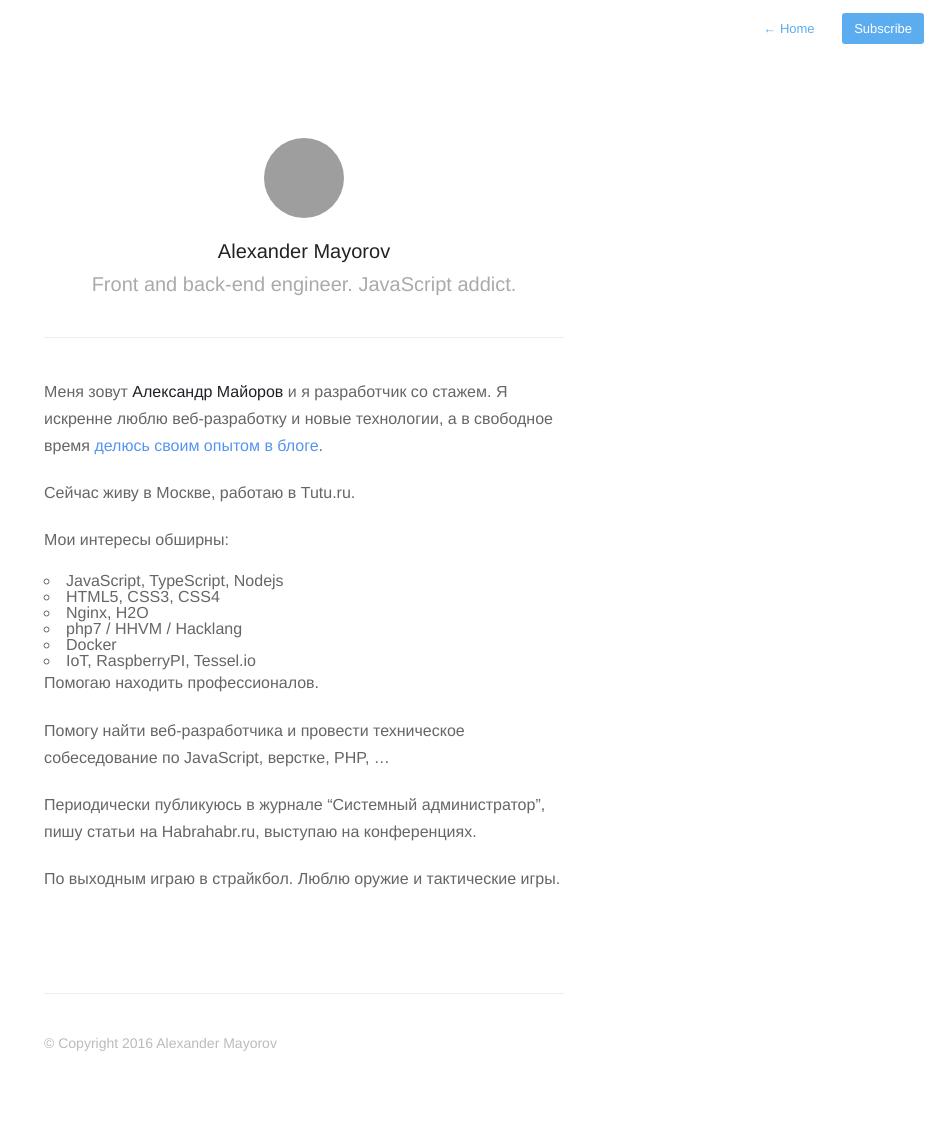
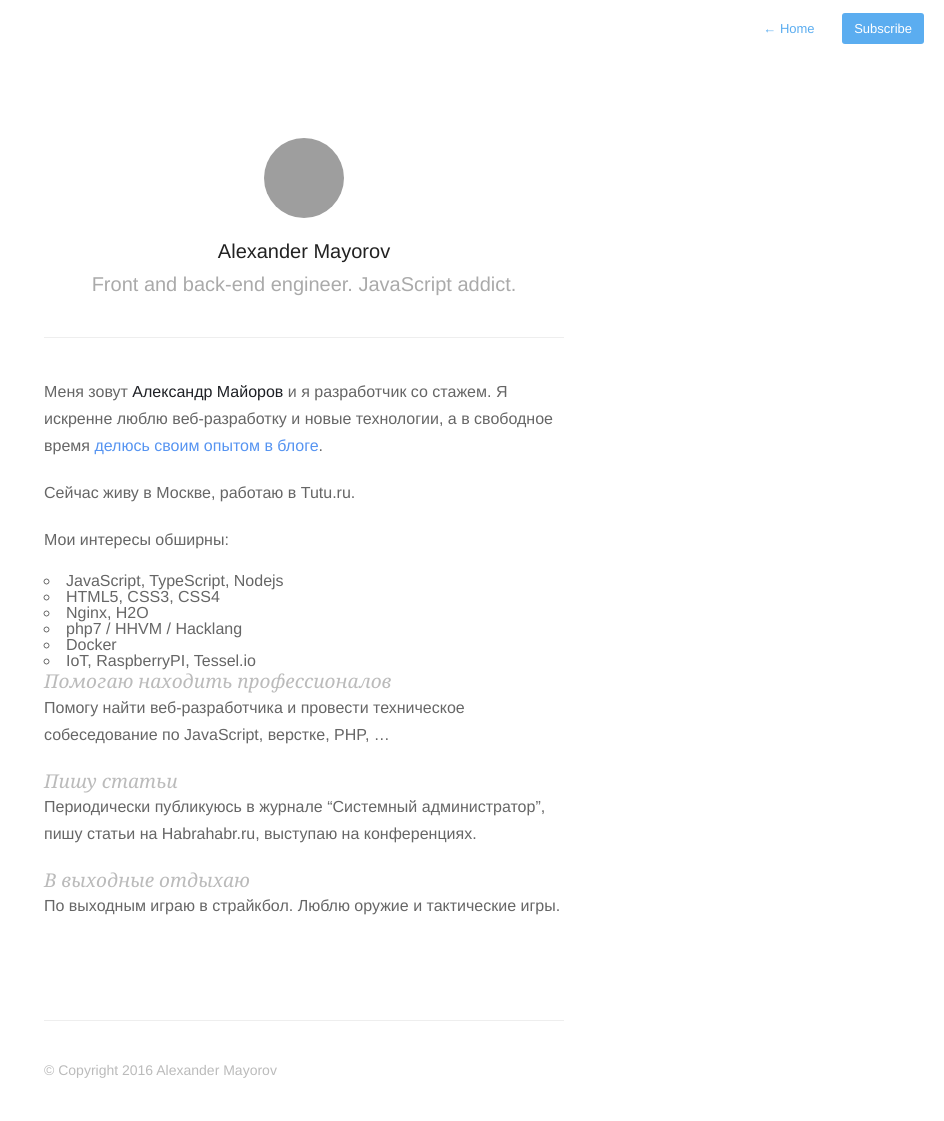
Before and after one commit to frontdevops/alexmayorov.github.io, a Jekyll site: the page built from about.md, in a window 1280 px wide. Shown: the whole page, without its empty margins (336-1280 px from the left). Built offline with Jekyll 4.4.1, drawn with Linux system fonts in a browser that asks for light colours; nearby versions of some CDN libraries; Markdown is read by kramdown in place of the engine named in the settings; before the commit the page ends 1094 px from its top, so only the background shows below that; grey boxes are pictures that could not be loaded.

Commit message:
Update about.md

```diff
--- a/about.md
+++ b/about.md
@@ -17,13 +17,14 @@ profile: true
 - Docker
 - IoT, RaspberryPI, Tessel.io
 
-Помогаю находить профессионалов.
 
+## Помогаю находить профессионалов
 Помогу найти веб-разработчика и провести техническое собеседование по JavaScript, верстке, PHP, ...
 
+## Пишу статьи
 Периодически публикуюсь в журнале "Системный администратор", пишу статьи на Habrahabr.ru, выступаю на конференциях.
 
-
+## В выходные отдыхаю
 По выходным играю в страйкбол. Люблю оружие и тактические игры.
 
 {% include footer.html %}
```
